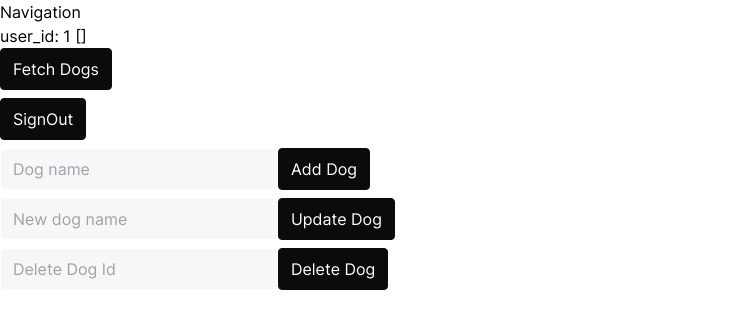
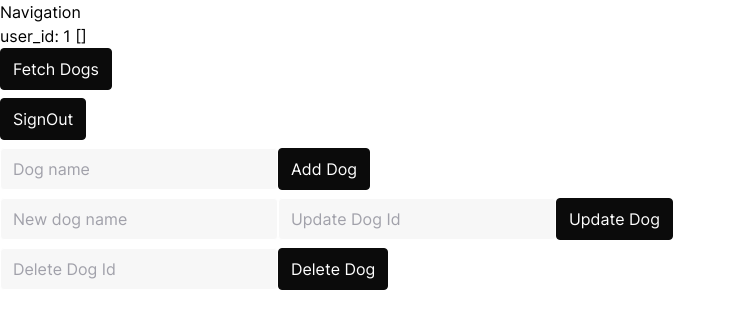
Before and after one commit to gianlucazicca/dogitag, a Nuxt app: page /app/dashboard/1 in a window 1280 px wide. Shown: the top 328 px of the page, without its empty margins (0-736 px from the left). Built offline with nearby package versions, Linux system fonts and the light colour scheme; no server answers; the database is empty.

Commit message:
fix: static dog id in user_id.vue

```diff
--- a/pages/app/dashboard/[user_id].vue
+++ b/pages/app/dashboard/[user_id].vue
@@ -11,6 +11,7 @@
   <button @click="handleAddDog">Add Dog</button>
   <br />
   <input v-model="newDogName" placeholder="New dog name" type="text" />
+  <input v-model="dogIdUpdate" placeholder="Update Dog Id" type="text" />
   <button @click="handleUpdateDog">Update Dog</button>
   <br />
   <input v-model="dogId" placeholder="Delete Dog Id" type="text" />
@@ -34,6 +35,7 @@ const dogName = ref('');
 const dogs: any = ref([]);
 const newDogName = ref('');
 const dogId = ref('');
+const dogIdUpdate = ref('');
 if (route?.params?.user_id) profile.value = await userStore.fetchUserProfile(route?.params?.user_id as string) as any;
 const handleSignOut = async () => {
   await client.auth.signOut();
@@ -48,7 +50,7 @@ const handleAddDog = async () => {
 };
 
 const handleUpdateDog = async () => {
-  console.log(await dogStore.updateDogProfile(newDogName.value, '366461f4-d2e2-4107-89c5-8687f7fdf7db'));
+  console.log(await dogStore.updateDogProfile(newDogName.value, dogIdUpdate.value));
 };
 
 const handleDeleteDog = async () => {
```
